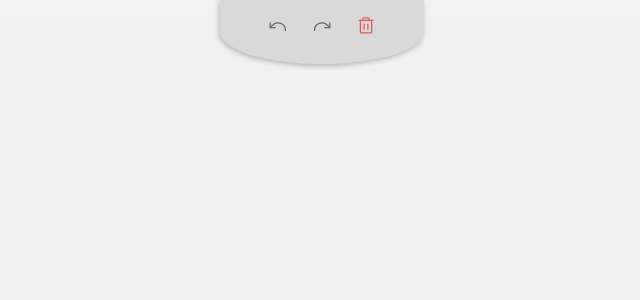
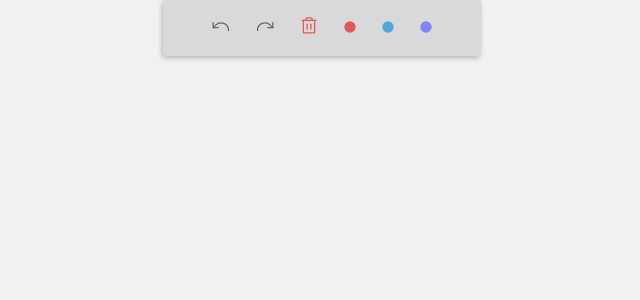
Before and after one commit to thg021/whiteboard, a React (Vite) app: page / in a window 1280 px wide. Shown: the top 300 px of the page, without its empty margins (318-958 px from the left). Built offline with nearby package versions, Linux system fonts and the light colour scheme.

Commit message:
feat: escolha de cores para o whiteboard

```diff
--- a/src/components/Button/index.tsx
+++ b/src/components/Button/index.tsx
@@ -5,7 +5,7 @@ interface IButtonProps {
     onClick: () => void
     disabled?: boolean
     children?: ReactNode
-    color?: "red"
+    color?: "red" | "blue" | "purple"
 }
 
 export function Button({ children, ...props }: IButtonProps) {
--- a/src/components/Button/styles.ts
+++ b/src/components/Button/styles.ts
@@ -1,7 +1,6 @@
 import { styled } from "../../styles";
 
 export const ButtonContainer = styled("button", {
-    marginTop: 'auto',
     backgroundColor: '$green500',
     border: 0,
     borderRadius: 8,
@@ -33,6 +32,16 @@ export const ButtonContainer = styled("button", {
                 svg: {
                     color: '$red500'
                 }
+            },
+            blue: {
+                svg: {
+                    color: '$blue500'
+                }
+            },
+            purple: {
+                svg: {
+                    color: '$purple500'
+                }
             }
         }
     }
--- a/src/components/Whiteboard/index.tsx
+++ b/src/components/Whiteboard/index.tsx
@@ -1,13 +1,14 @@
 import { MouseEvent } from 'react'
 import { Circle, WhiteboardContainer } from "./styles";
-import { ICirclePosition } from '../../pages/Home'
+import { ColorsCircles, ICirclePosition } from '../../pages/Home'
 
 interface IWhiteboardProps {
     onAddCircle: (event: MouseEvent<HTMLDivElement>) => void
     circles: ICirclePosition[]
+    colorCircles: ColorsCircles
 }
 
-export function Whiteboard({ onAddCircle, circles }: IWhiteboardProps) {
+export function Whiteboard({ onAddCircle, circles, colorCircles }: IWhiteboardProps) {
     return (
         <WhiteboardContainer
             onClick={onAddCircle}
@@ -15,7 +16,8 @@ export function Whiteboard({ onAddCircle, circles }: IWhiteboardProps) {
             {circles.map((circle) => (
                 <Circle
                     key={circle.id}
-                    css={{ top: circle.y, left: circle.x, '--circle-color': '#e25858' }}
+                    css={{ top: circle.y, left: circle.x }}
+                    color={colorCircles}
                 />
             ))}
         </WhiteboardContainer>
--- a/src/components/Whiteboard/styles.ts
+++ b/src/components/Whiteboard/styles.ts
@@ -19,14 +19,14 @@ export const Circle = styled('div', {
 
     variants: {
         color: {
-            blue: {
+            "blue": {
                 borderColor: '$blue500',
             },
-            purple: {
+            "purple": {
                 borderColor: '$purple500',
             },
-            red: {
-                borderColor: '$$red500',
+            "red": {
+                borderColor: '$red500',
             }
         }
     },
--- a/src/pages/Home/index.tsx
+++ b/src/pages/Home/index.tsx
@@ -1,6 +1,6 @@
 import { useState, MouseEvent } from 'react'
 import { Container, ButtonGrouping } from './styles';
-import { ArrowArcLeft, ArrowArcRight, Trash } from 'phosphor-react';
+import { ArrowArcLeft, ArrowArcRight, Circle, Trash } from 'phosphor-react';
 import { Whiteboard } from '../../components/Whiteboard';
 import { Button } from '../../components/Button';
 
@@ -10,10 +10,13 @@ export interface ICirclePosition {
     y: number
 }
 
+export type ColorsCircles = 'blue' | 'purple' | 'red'
+
 export function Home() {
     const [circles, setCircles] = useState<ICirclePosition[]>([]);
     const [undo, setUndo] = useState<ICirclePosition[]>([]);
     const [redo, setRedo] = useState<ICirclePosition[]>([]);
+    const [colorCircles, setColorCircles] = useState('red' as ColorsCircles)
 
     const isDisableUndoButton = undo.length === 0 ? true : false
     const isDisableRedoButton = redo.length > 0 ? false : true
@@ -61,9 +64,13 @@ export function Home() {
 
     }
 
+    const handleChangeColorCircles = (color: ColorsCircles) => {
+        setColorCircles(color)
+    }
+
     return (
         <Container>
-            <Whiteboard circles={circles} onAddCircle={handleAddCircle} />
+            <Whiteboard circles={circles} onAddCircle={handleAddCircle} colorCircles={colorCircles} />
             <ButtonGrouping>
                 <Button onClick={handleUndo} disabled={isDisableUndoButton}>
                     <ArrowArcLeft size={20} />
@@ -74,6 +81,15 @@ export function Home() {
                 <Button onClick={handleClearWhiteboard} color="red">
                     <Trash size={20} />
                 </Button>
+                <Button onClick={() => handleChangeColorCircles('red')} color="red">
+                    <Circle weight="fill" size={14} />
+                </Button>
+                <Button onClick={() => handleChangeColorCircles('blue')} color="blue">
+                    <Circle weight="fill" size={14} />
+                </Button>
+                <Button onClick={() => handleChangeColorCircles('purple')} color="purple">
+                    <Circle weight="fill" size={14} />
+                </Button>
             </ButtonGrouping>
 
         </Container>
--- a/src/pages/Home/styles.ts
+++ b/src/pages/Home/styles.ts
@@ -16,9 +16,11 @@ export const ButtonGrouping = styled('div', {
     transform: 'translate(-50%, 0%)',
     display: "flex",
     gap: '0.5rem',
-    padding: "0.5rem 2.5rem 1rem",
-    borderBottomLeftRadius: "50%",
-    borderBottomRightRadius: "50%",
+    justifyContent: "center",
+    alignItems: 'center',
+    padding: "0.5rem 2.5rem",
+    borderBottomLeftRadius: "4px",
+    borderBottomRightRadius: "4px",
     "-webkit-box-shadow": "-1px 2px 5px 0px rgba(0, 0, 0, 0.25)",
     "-moz-box-shadow": "-1px 2px 5px 0px rgba(0, 0, 0, 0.25)",
     boxShadow: "-1px 2px 5px 0px rgba(0, 0, 0, 0.25)",
```
